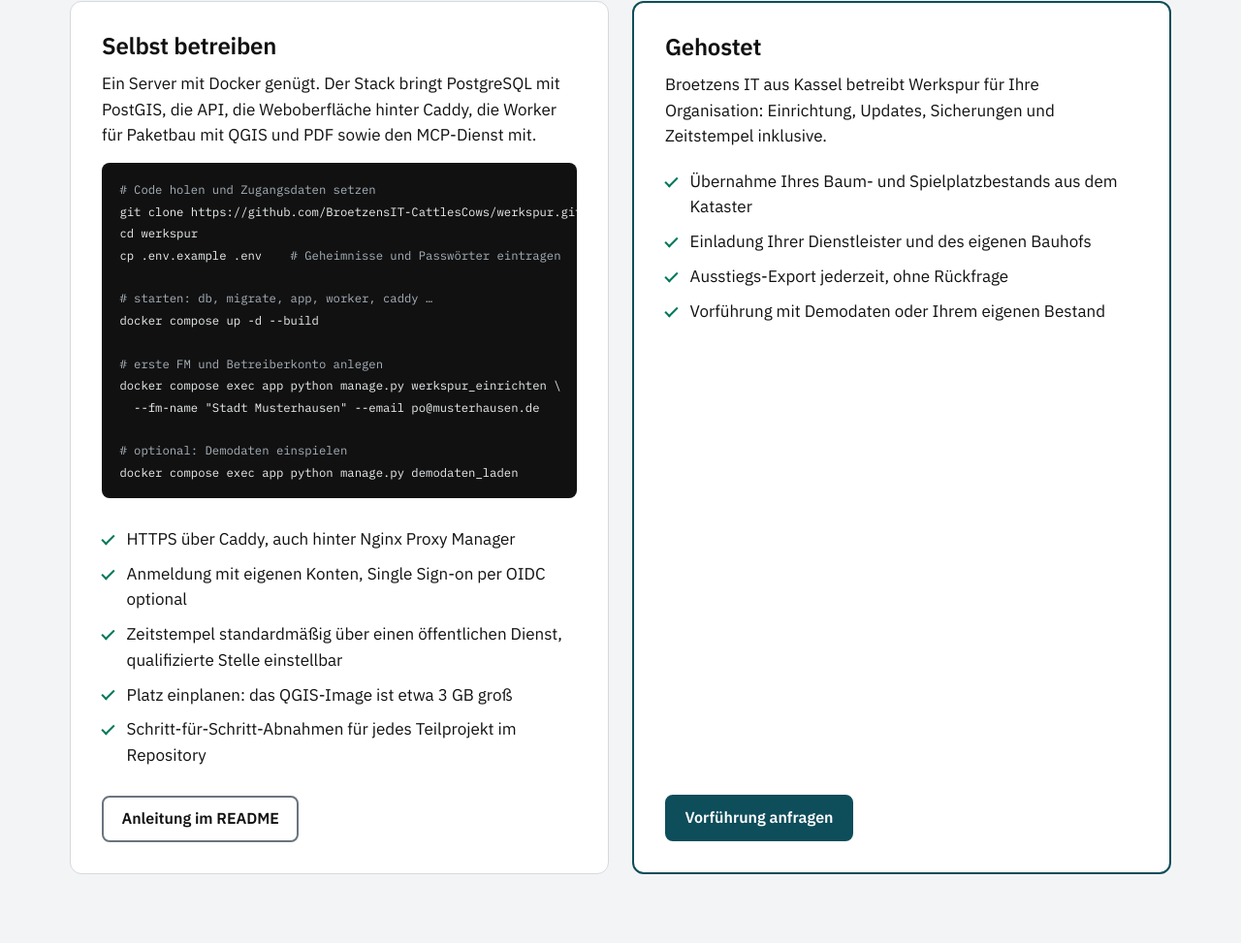
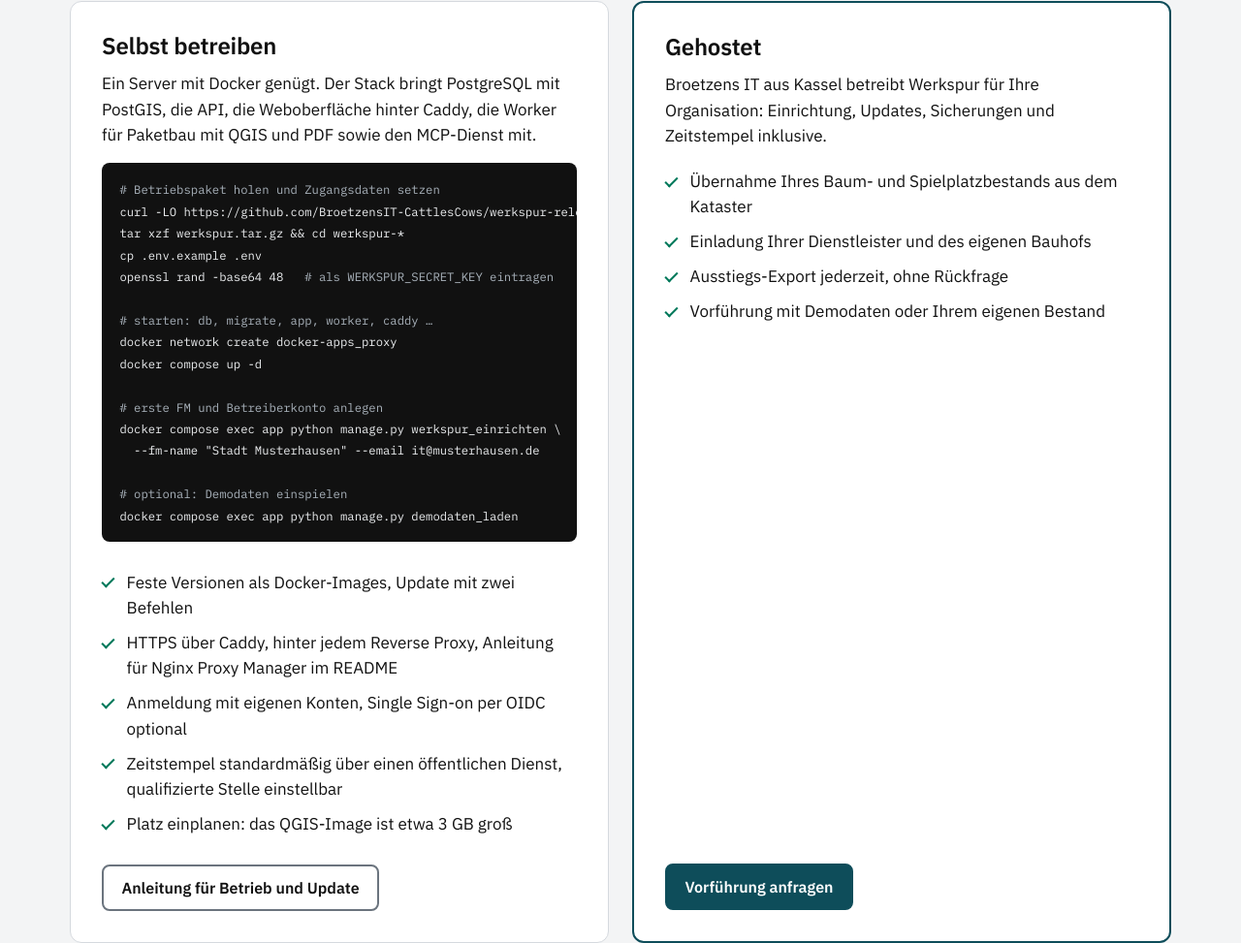
Before and after one commit to BroetzensIT-CattlesCows/werkspur, a plain HTML site: page index.html in a window 1280 px wide. Shown: the part 8247-9220 px from the top of the page at 97% size. Drawn offline with Linux system fonts and the light colour scheme.

Commit message:
Links auf werkspur-release, Selbst betreiben mit Betriebspaket
Releases, Issues, Anleitung und Schnittstellen-Doku zeigen auf
BroetzensIT-CattlesCows/werkspur-release; „Selbst betreiben“ lädt das Paket
werkspur.tar.gz statt git clone. README beschreibt die Repo-Struktur.

Co-Authored-By: Claude Opus 5.5 <noreply@anthropic.com>

```diff
--- a/index.html
+++ b/index.html
@@ -26,7 +26,7 @@
   "description": "Offene Plattform für Verkehrssicherungskontrollen: Bäume nach FLL, Spielplätze nach DIN EN 1176, Feldarbeit offline in QField, Mängel und Maßnahmen bis zur Abnahme, Nachweis mit Hash-Kette und RFC-3161-Zeitstempel, REST-API und MCP.",
   "isAccessibleForFree": true,
   "license": "https://joinup.ec.europa.eu/collection/eupl/eupl-text-eupl-12",
-  "codeRepository": "https://github.com/BroetzensIT-CattlesCows/werkspur",
+  "codeRepository": "https://github.com/BroetzensIT-CattlesCows/werkspur-release",
   "offers": {"@type": "Offer", "price": "0", "priceCurrency": "EUR"},
   "author": {"@type": "Organization", "name": "Broetzens IT", "address": {"@type": "PostalAddress", "addressLocality": "Kassel", "addressCountry": "DE"}}
 }
@@ -278,7 +278,7 @@ footer p{margin:0 0 .4rem}
       <a href="#funktionen">Funktionen</a>
       <a href="#betrieb">Betrieb</a>
       <a href="#schnittstelle">Schnittstelle</a>
-      <a class="keep" href="https://github.com/BroetzensIT-CattlesCows/werkspur/releases">Releases</a>
+      <a class="keep" href="https://github.com/BroetzensIT-CattlesCows/werkspur-release/releases">Releases</a>
     </nav>
   </div>
 </header>
@@ -291,7 +291,7 @@ footer p{margin:0 0 .4rem}
         <h1 id="hh">Bäume und Spielplätze kontrollieren. Mängel beheben lassen. Prüfbar nachweisen.</h1>
         <p class="lead">Werkspur bringt Kataster, Aufträge, Mängel und Nachweise an einen Ort. Kontrolliert wird draußen in QField, auch ohne Netz. Sie betreiben Werkspur selbst oder lassen es hosten.</p>
         <div class="ctas">
-          <a class="btn btn-primary" href="https://github.com/BroetzensIT-CattlesCows/werkspur/releases">Releases auf GitHub</a>
+          <a class="btn btn-primary" href="https://github.com/BroetzensIT-CattlesCows/werkspur-release/releases">Releases auf GitHub</a>
           <a class="btn" href="#betrieb">Selbst betreiben</a>
         </div>
         <p class="audience">Für Kommunen und Facility Management, Baumpflege- und Spielplatzdienstleister und den eigenen Bauhof.<br>Code unter EUPL-1.2, Fachschalen und Doku unter CC&nbsp;BY&nbsp;4.0.</p>
@@ -451,28 +451,30 @@ footer p{margin:0 0 .4rem}
         <article class="card">
           <h3>Selbst betreiben</h3>
           <p>Ein Server mit Docker genügt. Der Stack bringt PostgreSQL mit PostGIS, die API, die Weboberfläche hinter Caddy, die Worker für Paketbau mit QGIS und PDF sowie den MCP-Dienst mit.</p>
-<pre><code><span class="c"># Code holen und Zugangsdaten setzen</span>
-git clone https://github.com/BroetzensIT-CattlesCows/werkspur.git
-cd werkspur
-cp .env.example .env    <span class="c"># Geheimnisse und Passwörter eintragen</span>
+<pre><code><span class="c"># Betriebspaket holen und Zugangsdaten setzen</span>
+curl -LO https://github.com/BroetzensIT-CattlesCows/werkspur-release/releases/latest/download/werkspur.tar.gz
+tar xzf werkspur.tar.gz &amp;&amp; cd werkspur-*
+cp .env.example .env
+openssl rand -base64 48   <span class="c"># als WERKSPUR_SECRET_KEY eintragen</span>
 
 <span class="c"># starten: db, migrate, app, worker, caddy …</span>
-docker compose up -d --build
+docker network create docker-apps_proxy
+docker compose up -d
 
 <span class="c"># erste FM und Betreiberkonto anlegen</span>
 docker compose exec app python manage.py werkspur_einrichten \
-  --fm-name "Stadt Musterhausen" --email po@musterhausen.de
+  --fm-name "Stadt Musterhausen" --email it@musterhausen.de
 
 <span class="c"># optional: Demodaten einspielen</span>
 docker compose exec app python manage.py demodaten_laden</code></pre>
           <ul class="checks">
-            <li>HTTPS über Caddy, auch hinter Nginx Proxy Manager</li>
+            <li>Feste Versionen als Docker-Images, Update mit zwei Befehlen</li>
+            <li>HTTPS über Caddy, hinter jedem Reverse Proxy, Anleitung für Nginx Proxy Manager im README</li>
             <li>Anmeldung mit eigenen Konten, Single Sign-on per OIDC optional</li>
             <li>Zeitstempel standardmäßig über einen öffentlichen Dienst, qualifizierte Stelle einstellbar</li>
             <li>Platz einplanen: das QGIS-Image ist etwa 3&nbsp;GB groß</li>
-            <li>Schritt-für-Schritt-Abnahmen für jedes Teilprojekt im Repository</li>
           </ul>
-          <a class="btn" href="https://github.com/BroetzensIT-CattlesCows/werkspur#readme">Anleitung im README</a>
+          <a class="btn" href="https://github.com/BroetzensIT-CattlesCows/werkspur-release/blob/main/docs/betrieb-und-update.md">Anleitung für Betrieb und Update</a>
         </article>
         <article class="card card-brand">
           <h3>Gehostet</h3>
@@ -503,6 +505,7 @@ docker compose exec app python manage.py demodaten_laden</code></pre>
           <span class="tag tag-neu">Neu</span>
           <p>Austauschprofile für fremde Kataster (mitgeliefert: Open-Data-Profile Berlin und Dortmund) und ein Kartendienst nach OGC API Features: QGIS und ArcGIS lesen den Kontrollstand live, mit Dienstzugang oder, wenn Sie es einschalten, als Open Data. Der Dienst hat den offiziellen OGC-Konformitätstest bestanden.</p>
         </div>
+        <a class="btn" href="https://github.com/BroetzensIT-CattlesCows/werkspur-release/blob/main/docs/integration/README.md">Doku der Schnittstellen</a>
       </div>
       <div>
 <pre><code><span class="c"># Aufträge lesen (REST)</span>
@@ -535,7 +538,7 @@ claude mcp add --transport http werkspur \
     <div class="wrap">
       <h2 id="ch">Die nächste Baumkontrolle mit Nachweis statt Aktenordner.</h2>
       <div class="ctas">
-        <a class="btn" href="https://github.com/BroetzensIT-CattlesCows/werkspur/releases">Zu den Releases</a>
+        <a class="btn" href="https://github.com/BroetzensIT-CattlesCows/werkspur-release/releases">Zu den Releases</a>
         <a class="btn btn-ghost" href="mailto:hallo@broetzens.de?subject=Werkspur%20Vorf%C3%BChrung">Vorführung anfragen</a>
       </div>
     </div>
@@ -550,7 +553,7 @@ claude mcp add --transport http werkspur \
       <p>Werkspur-Logo und Name sind Marken von Broetzens IT. Bildschirmfotos zeigen Demodaten.</p>
     </div>
     <div>
-      <p><a href="https://github.com/BroetzensIT-CattlesCows/werkspur">Code</a> · <a href="https://github.com/BroetzensIT-CattlesCows/werkspur/releases">Releases</a> · <a href="https://github.com/BroetzensIT-CattlesCows/werkspur/issues">Fehler melden</a></p>
+      <p><a href="https://github.com/BroetzensIT-CattlesCows/werkspur-release">Betriebspaket</a> · <a href="https://github.com/BroetzensIT-CattlesCows/werkspur-release/releases">Releases</a> · <a href="https://github.com/BroetzensIT-CattlesCows/werkspur-release/issues">Fehler melden</a></p>
       <p><a href="https://broetzens.de/impressum">Impressum</a> · <a href="https://broetzens.de/datenschutz">Datenschutz</a> · <a href="https://broetzens.de/agb">AGB</a></p>
     </div>
   </div>
```
Also changed, not shown: 1 other file.
